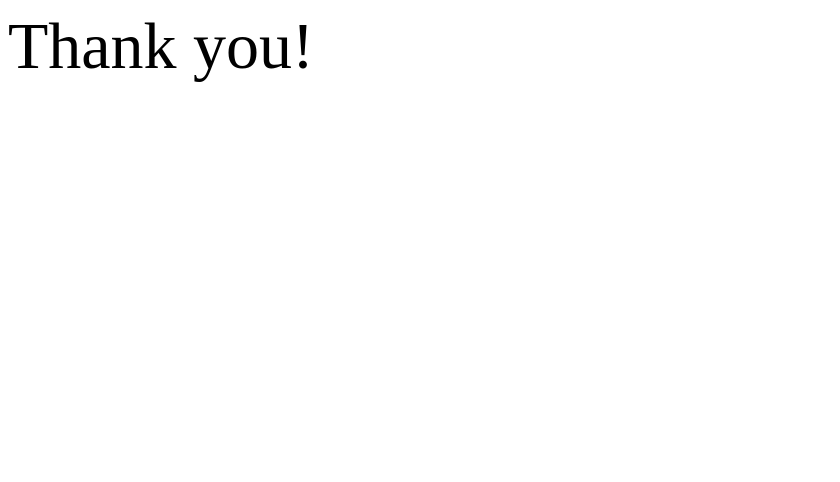
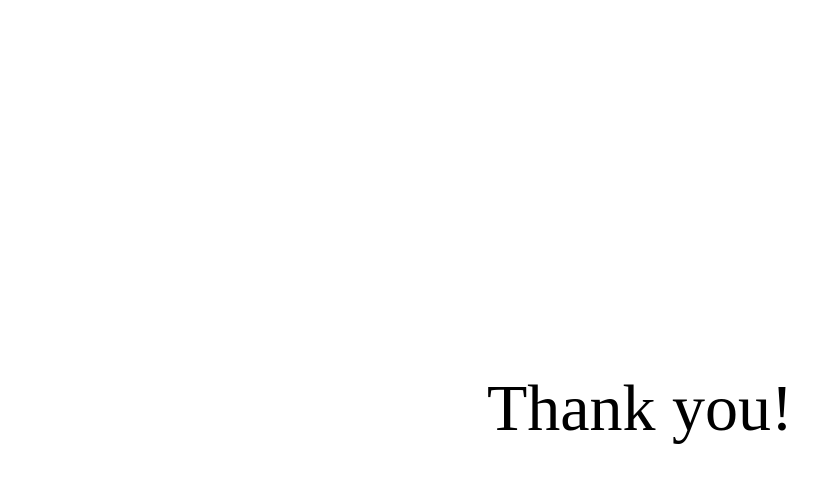
Before and after one commit to jinredhub/foresightThankyouPageWixFormSubmit, a plain HTML site: page index.html in a window 1280 px wide. Shown: the whole page, without its empty margins (0-840 px from the left). Drawn offline with Linux system fonts and the light colour scheme.

Commit message:
added text

```diff
--- a/index.html
+++ b/index.html
@@ -8,16 +8,17 @@
 		<style>
 			div{
 				font-size: 66px;
+				height: 100vh;
+				display: flex;
+				justify-content: center;
+				align-items: center;
 			}
 		</style>
     </head>
 
     <body>
 
-<!--     <div style='font-size: 66px; height: 100vh; display: flex; justify-content: center; align-items: center;'>Thank you!</div>
-    <div>Thank you!</div> -->
-    <div>Thank you!</div>
-
+	    <div>Thank you!</div>
 
     </body>
 </html>
```
